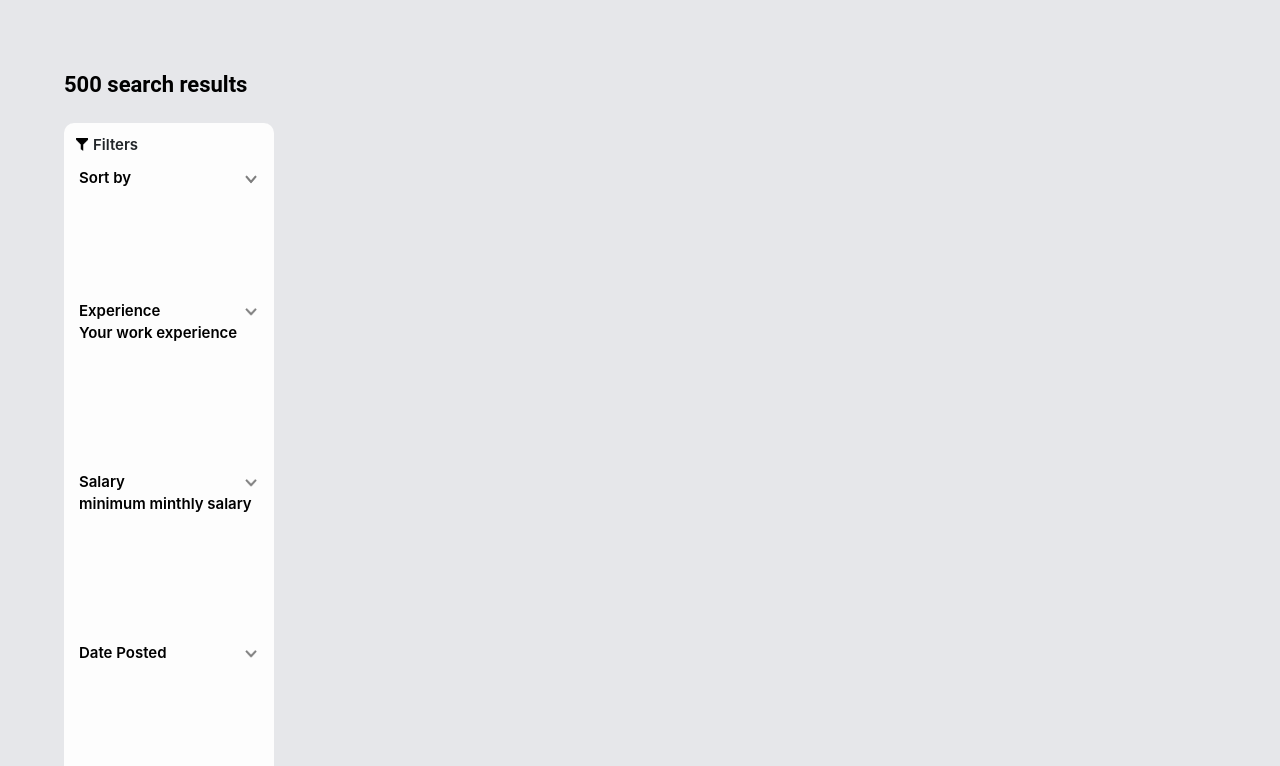
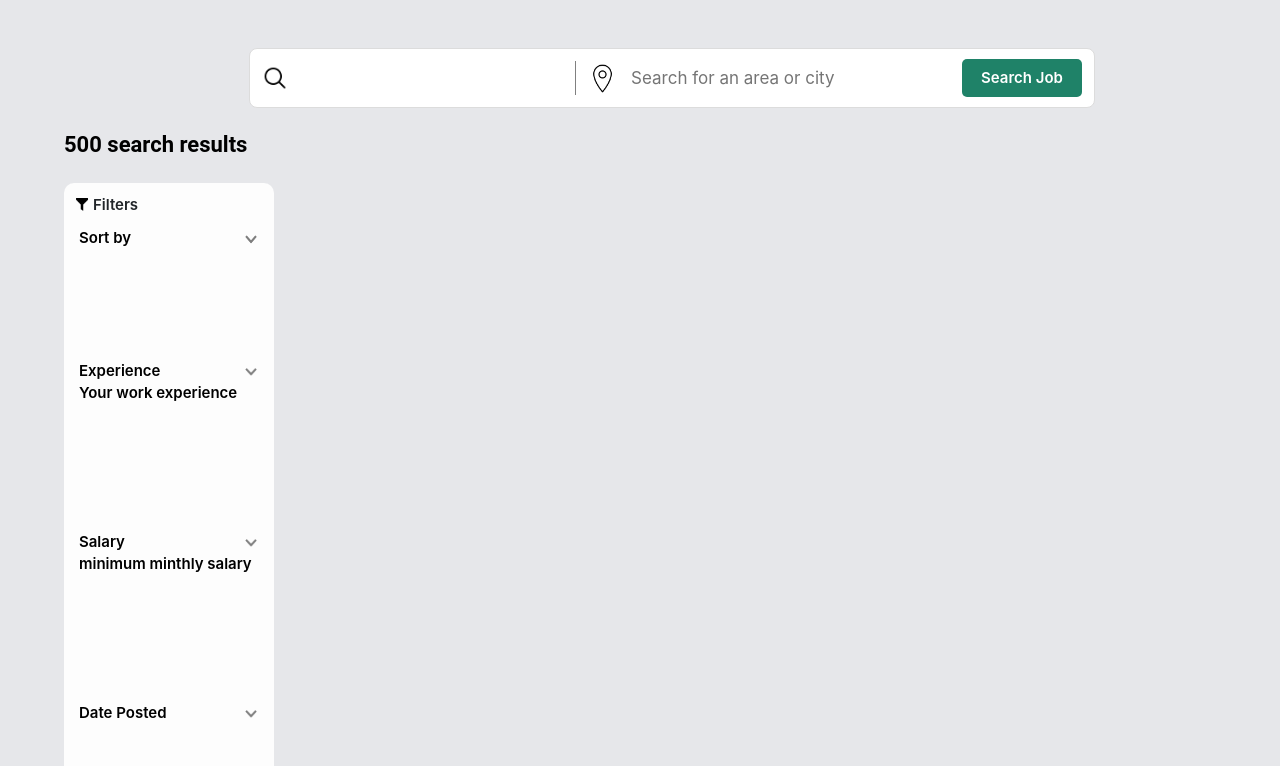
Before and after one commit to satyanikithdandamudi/jobfiltersection, a plain HTML site: page index.html in a window 1280 px wide. Shown: the top 766 px of the page. Drawn offline with nearby package versions, Linux system fonts and the light colour scheme.

Commit message:
added search bar

```diff
--- a/index.html
+++ b/index.html
@@ -15,14 +15,33 @@
 
 <body>
 
+
+
+
     <div class="jobs-filter-container pt-5 pb-5">
+
         <div class="row">
-            <div class="col-12 ">
-                <h1 class="filter-mainhead">
-                    500 search results
-                </h1>
+           <!-- search section -->
+
+          <div class="col-12 d-flex justify-content-center">
+            <div class="search-jobs-container">
+              <div class="search-input-container">
+                    <img src="assets/search.png"/>
+                    <input type="search" class="search-input-el"/>
+                    <hr style="width:1px;border-width:0;background-color:gray;height: 60%"/>
+                    <img src="assets/location.png" class="location-img"/>
+                    <input type="text" class="options-input-el" placeholder="Search for an area or city" />
+                    <button class="clear-text-locationIn-btn">x</button>
+                    <button class="search-jobs-btn">Search Job</button>
+              </div>
             </div>
-        </div>
+          </div>
+          <div class="col-12 ">
+              <h1 class="filter-mainhead">
+                500 search results
+              </h1>
+          </div>
+    </div>
 
 
     <!--filters Section-->
--- a/jbfilters.css
+++ b/jbfilters.css
@@ -3,12 +3,71 @@ body {
 }
 
 
+/* search section styling */
+
+.search-input-container {
+  height: 60px;
+  display: inline-flex;
+  align-items: center;
+  border: 1px solid gainsboro;
+  padding: 0 12px;
+  border-radius: 8px;
+  background-color: #ffffff;
+  > img:nth-child(1) {
+      height: 26px;
+      padding-right: 10px;
+  }
+  > input {
+      outline: none;
+      border: 0 solid grey;
+      font-size: 17px;
+      color: #000000;
+      height: 90%;
+      margin-right: 8px;
+  }
+}
+
+.search-jobs-btn {
+  outline: none;
+  border: 0 solid grey;
+  background-color: rgb(31, 130, 104);
+  color: #ffffff;
+  font-size: 15px;
+  font-weight: 600;
+  padding: 8px 19px;
+  border-radius: 5px;
+  margin-left: 1rem;
+  white-space: nowrap;
+}
+
+.clear-text-locationIn-btn {
+  color: rgb(0, 0, 0);
+  outline: none !important;
+  background-color: transparent;
+  border: none;
+  font-size: 22px;
+  margin-right: 1rem;
+  display: block;
+  visibility: hidden;
+}
+
+.location-img {
+  height: 29px;
+  padding: 0 12px;
+}
+
+
+.options-input-el {
+  position: relative !important;
+}
+
+
+
+/*filters Section*/
+
 .jobs-filter-container{
     background-color:rgb(230, 231, 234);
-
     padding-left: 5%;
-
-
 }
 
 .filter-mainhead{
@@ -19,7 +78,7 @@ body {
     margin-bottom: 2%;
     color: #000000;
 }
-/*filters Section*/
+
 
 .filters-section-container{
     background-color: rgb(253, 253, 253);
```
Also changed, not shown: assets/location.png (added), assets/search.png (added).
